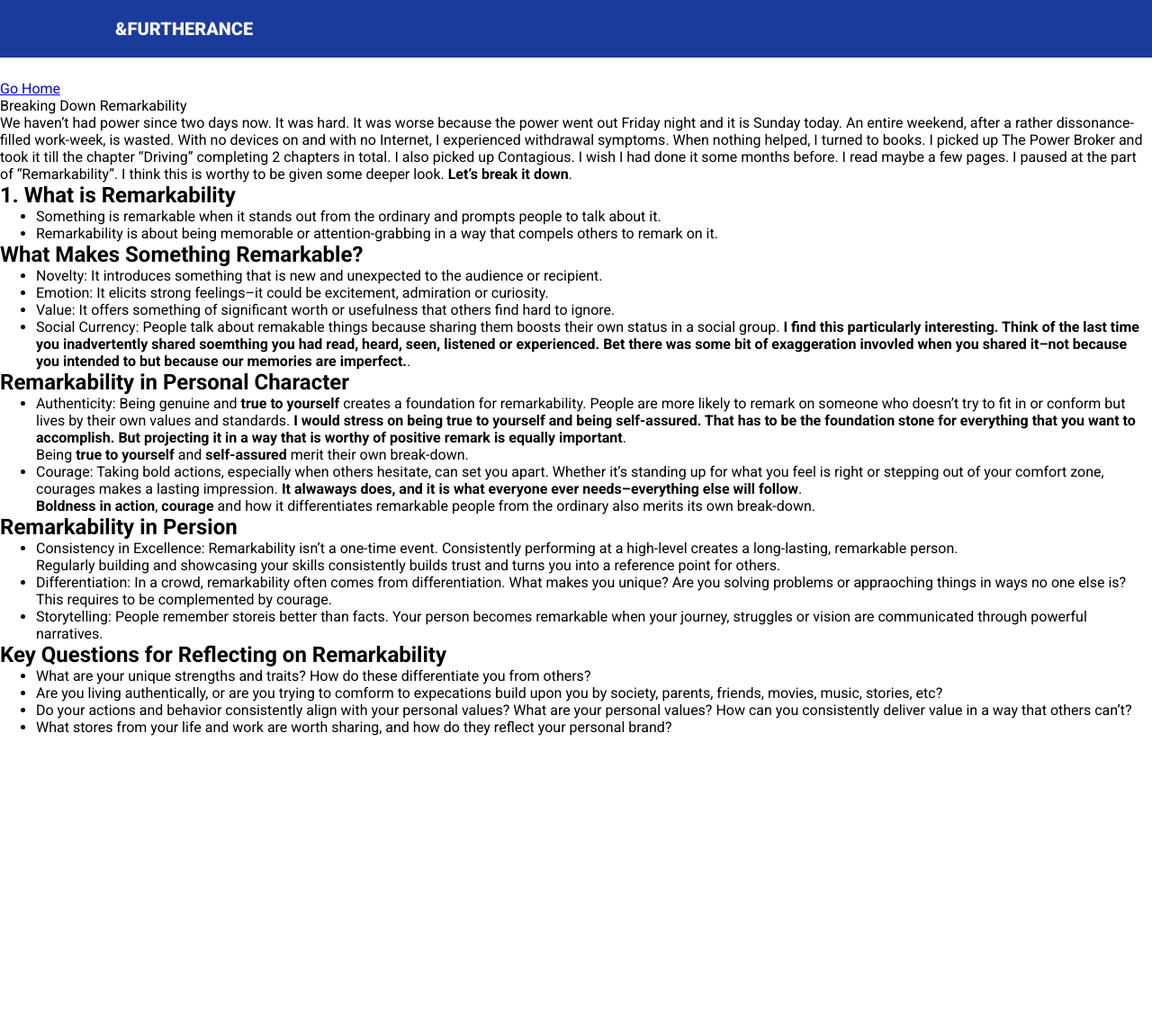
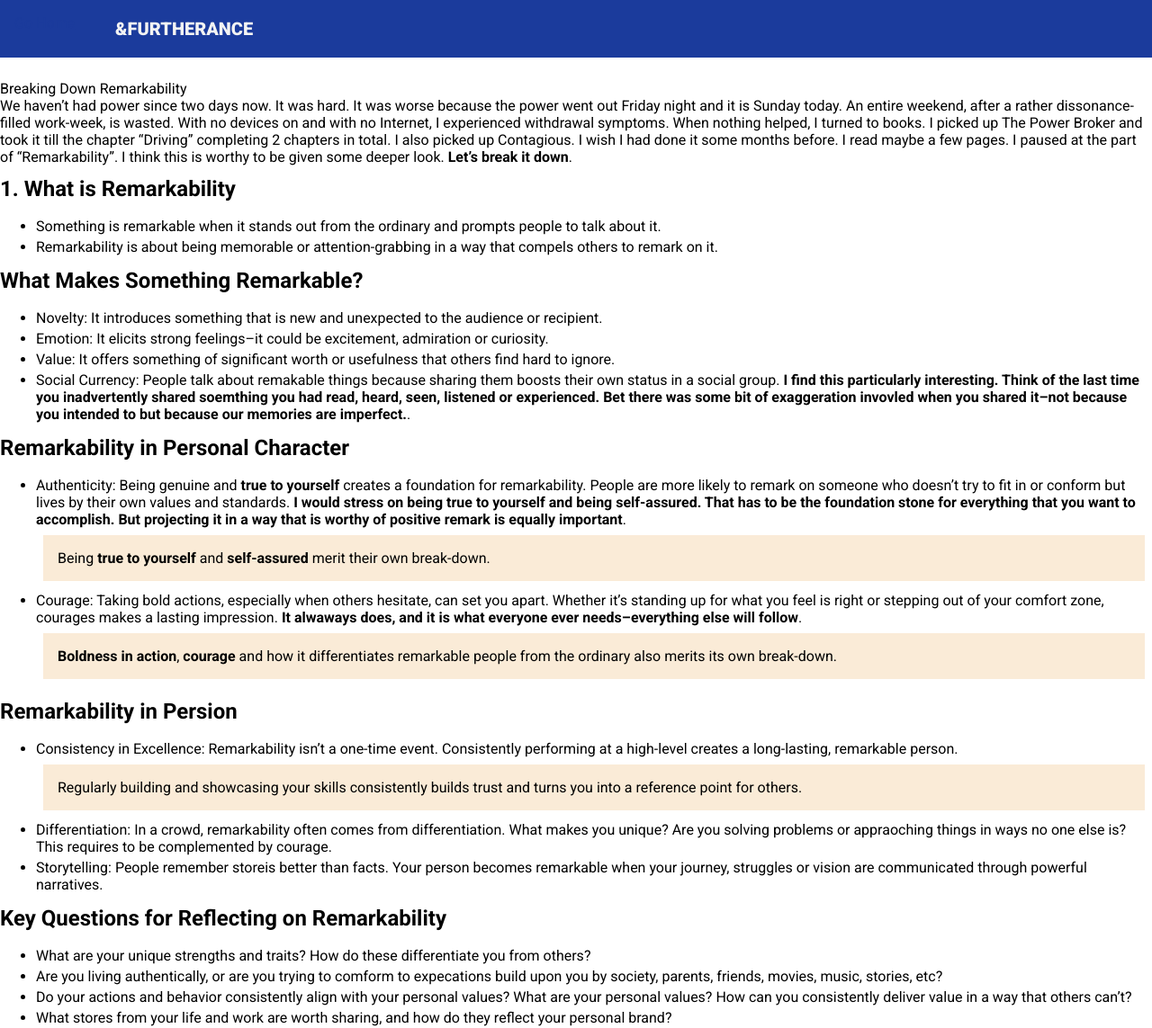
Before and after one commit to andfurtherance/andfurtherance.github.io, a Jekyll site: the page built from _posts/2024-09-29-breaking-down-remarkability.md, in a window 1280 px wide. Shown: the whole page at 90% size. Built offline with Jekyll 4.4.1, drawn with Linux system fonts in a browser that asks for light colours; before the commit the page ends 900 px from its top, so only the background shows below that.

Commit message:
Update main.css

```diff
--- a/assets/main.css
+++ b/assets/main.css
@@ -28,3 +28,39 @@ body {
 ul#post-list li {
   margin-bottom: 0.5em;
 }
+
+#go-home-link {
+  position: fixed;
+  top: 1em;
+  left: 1em;
+  color: #1b3b9c;
+  display: none;
+}
+
+@media (min-width: 1024px) {
+    #go-home-link {
+        display: block; /* Show on desktop */
+    }
+}
+
+h1 {
+  margin: 0.5em 0;
+}
+
+h2 {
+  margin: 0.5em 0;
+}
+
+article ul {
+  margin-top: 1em;
+}
+
+article ul li{
+  padding: .125em 0;
+}
+
+article blockquote {
+  margin: .5em;
+  padding: 1em;
+  background-color: antiquewhite;
+}
```
